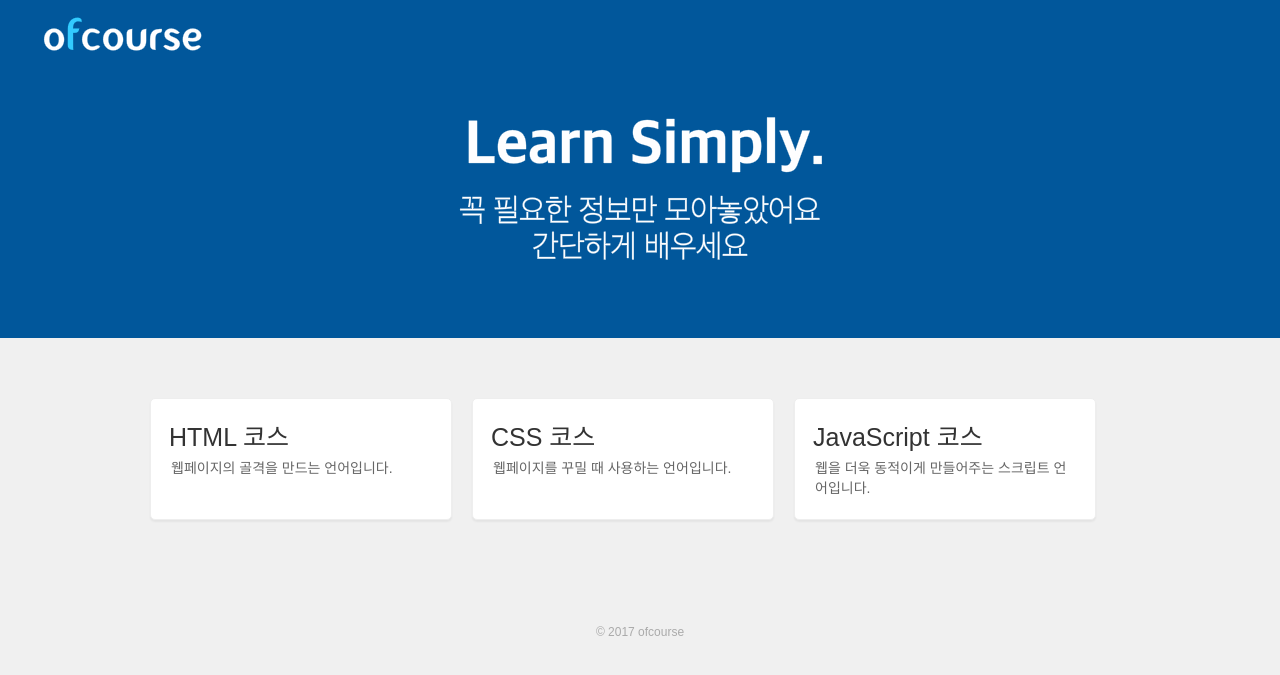
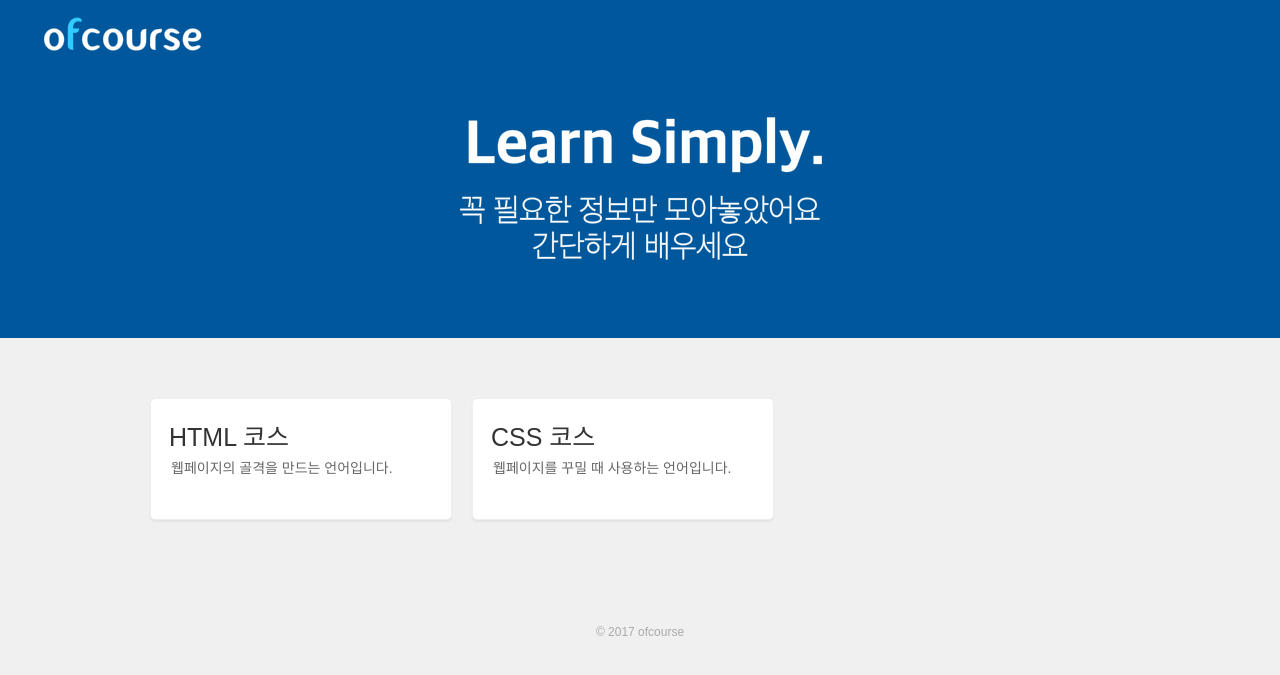
Before and after one commit to of-course/of-course.github.io, a Jekyll site: the page built from index.html, in a window 1280 px wide. Shown: the top 675 px of the page. Built offline with Jekyll 4.4.1, drawn with Linux system fonts in a browser that asks for light colours; nearby versions of some CDN libraries; part of the change alters nothing that is shown.

```diff
--- a/_config.yml
+++ b/_config.yml
@@ -30,3 +30,5 @@ exclude: [vendor]
 
 gems:
   - jekyll-redirect-from
+
+future: true
--- a/_includes/footer.html
+++ b/_includes/footer.html
@@ -12,3 +12,13 @@
 		$('#content').animate({'left': dest}, 400);
 	});
 </script>
+
+<script>
+  (function(i,s,o,g,r,a,m){i['GoogleAnalyticsObject']=r;i[r]=i[r]||function(){
+  (i[r].q=i[r].q||[]).push(arguments)},i[r].l=1*new Date();a=s.createElement(o),
+  m=s.getElementsByTagName(o)[0];a.async=1;a.src=g;m.parentNode.insertBefore(a,m)
+  })(window,document,'script','https://www.google-analytics.com/analytics.js','ga');
+
+  ga('create', 'UA-91544024-1', 'auto');
+  ga('send', 'pageview');
+</script>
--- a/_layouts/home.html
+++ b/_layouts/home.html
@@ -39,12 +39,12 @@ layout: compress
 					<div class="description">웹페이지를 꾸밀 때 사용하는 언어입니다.</div>
 				</li>
 			</a>
-			<a href="/javascript-course">
+			<!-- <a href="/js-course">
 				<li>
 					<h4>JavaScript 코스</h4>
 					<div class="description">웹을 더욱 동적이게 만들어주는 스크립트 언어입니다.</div>
 				</li>
-			</a>
+			</a> -->
 		</ul>
 	</div>
 
```
